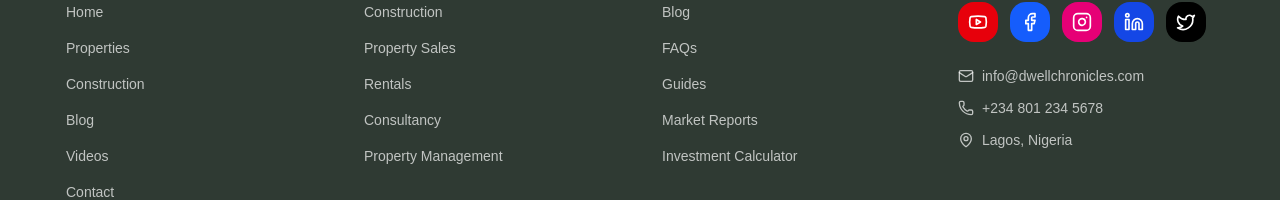
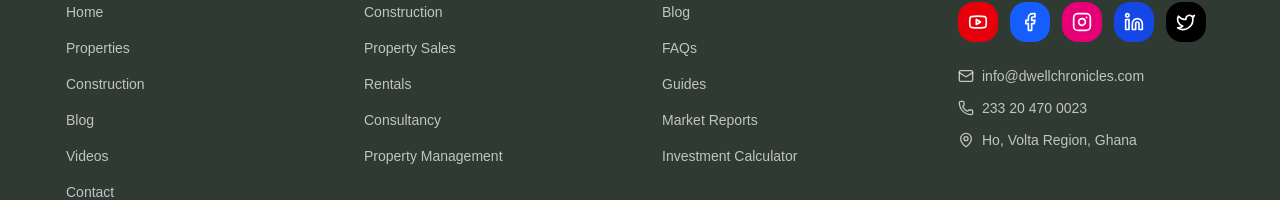
Before and after one commit to lilromeo2290/Dwell-Chronicles, a Next.js app: page / in a window 1280 px wide. Shown: the part 7513-7713 px from the top of the page. Built offline with nearby package versions, Linux system fonts and the light colour scheme; a web font is replaced by a local one.

Commit message:
ba112d20-f1c1-4bd0-9954-f15ffaf50bb5

```diff
--- a/src/components/sections/Footer.tsx
+++ b/src/components/sections/Footer.tsx
@@ -186,15 +186,15 @@ export default function Footer() {
                 info@dwellchronicles.com
               </a>
               <a
-                href="tel:+2348012345678"
+                href="tel:+233204700023"
                 className="inline-flex items-center gap-2 text-sm text-white/70 hover:text-[#7BA384] transition-colors duration-200"
               >
                 <Phone className="w-4 h-4 flex-shrink-0" />
-                +234 801 234 5678
+                233 20 470 0023
               </a>
               <span className="inline-flex items-center gap-2 text-sm text-white/70">
                 <MapPin className="w-4 h-4 flex-shrink-0" />
-                Lagos, Nigeria
+                Ho, Volta Region, Ghana
               </span>
             </div>
           </div>
```
